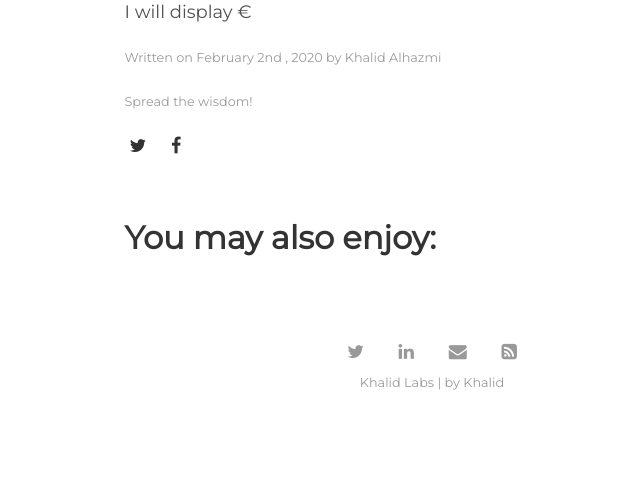
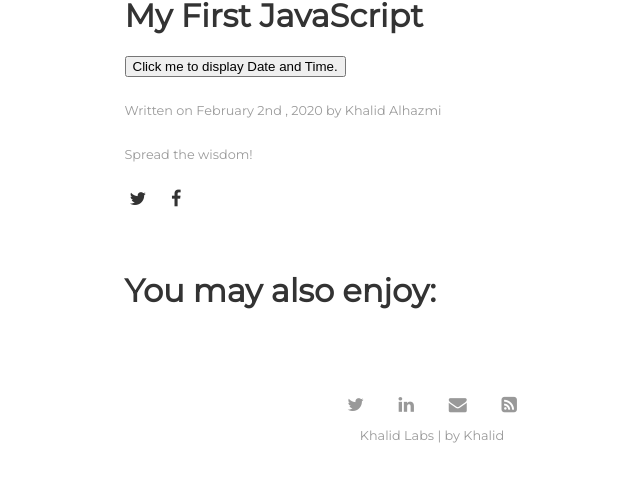
Before and after one commit to khalidlabs/khalidlabs.github.io, a Jekyll site: the page built from _posts/2020-02-02-test-post.md, in a window 1280 px wide. Shown: the part 930-1412 px from the top of the page, without its empty margins (208-848 px from the left). Built offline with Jekyll 4.4.1, drawn with Linux system fonts in a browser that asks for light colours; before the commit the page ends 1359 px from its top, so only the background shows below that.

Commit message:
Update 2020-02-02-test-post.md

```diff
--- a/_posts/2020-02-02-test-post.md
+++ b/_posts/2020-02-02-test-post.md
@@ -11,4 +11,17 @@
 <img src="https://octodex.github.com/images/yaktocat.png" height="250" width="250">
 </p>
 
-<p>I will display &euro;</p>
+
+<html>
+<body>
+
+<h1>My First JavaScript</h1>
+
+<button type="button"
+onclick="document.getElementById('demo').innerHTML = Date()">
+Click me to display Date and Time.</button>
+
+<p id="demo"></p>
+
+</body>
+</html>
```
